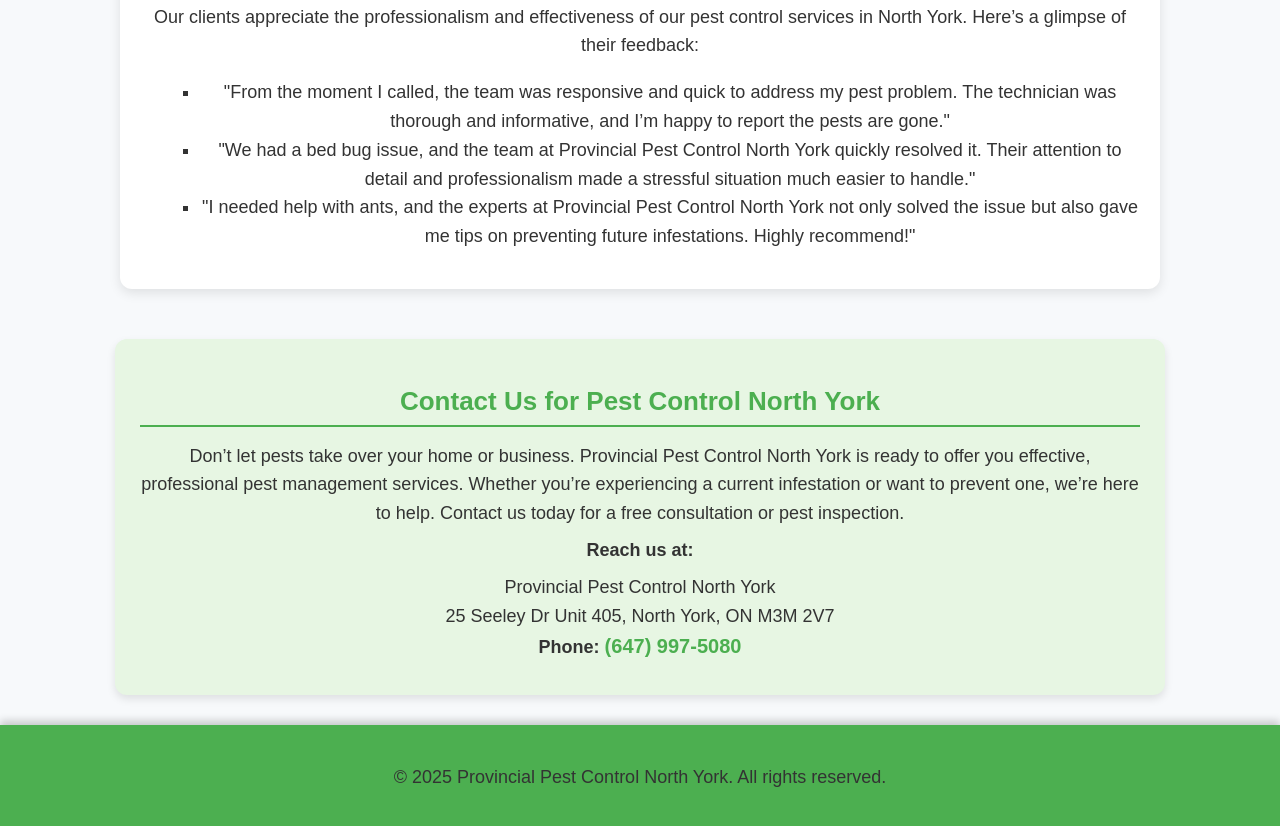
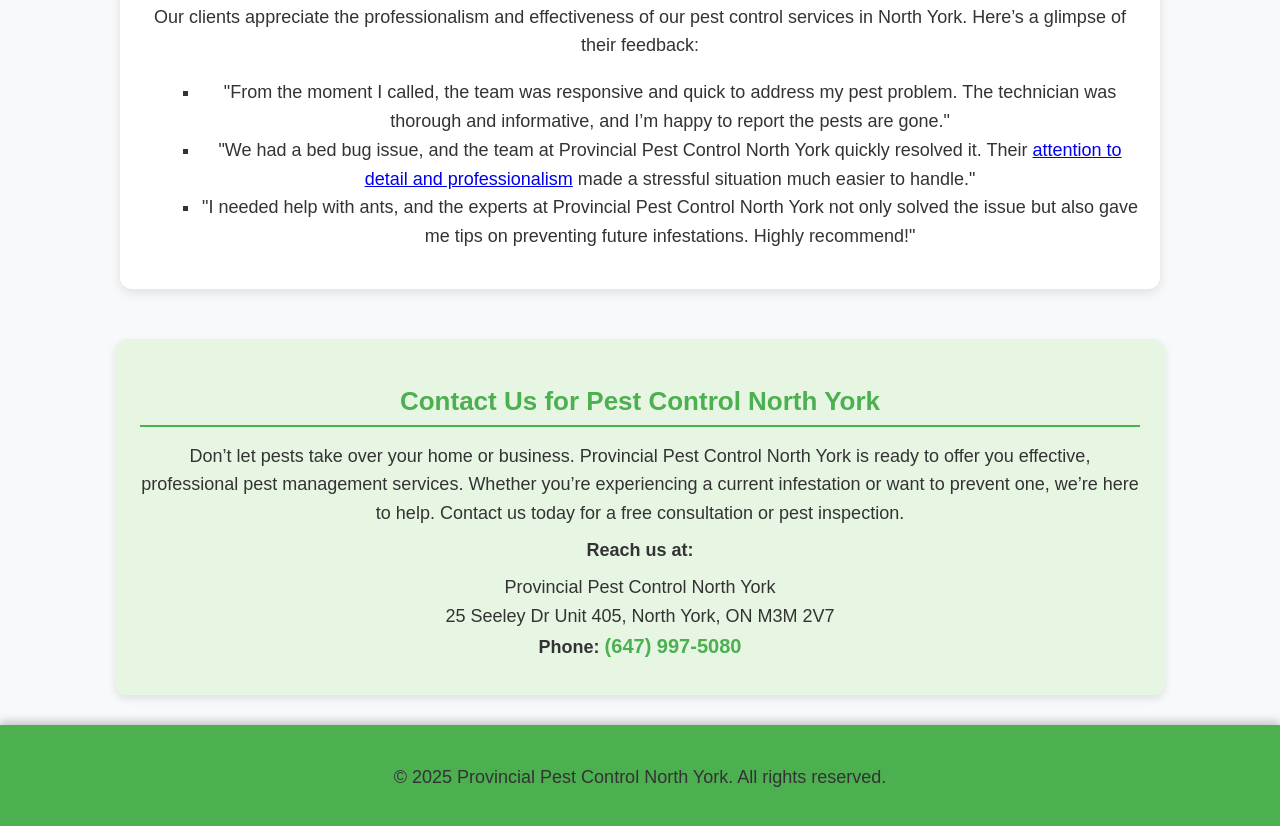
Before and after one commit to roberthinsom/pest-control-north-york-netlify, a plain HTML site: page index.html in a window 1280 px wide. Shown: the part 1419-2245 px from the top of the page. Drawn offline with Linux system fonts and the light colour scheme.

Commit message:
Update index.html

```diff
--- a/index.html
+++ b/index.html
@@ -137,7 +137,7 @@
         <p>Our clients appreciate the professionalism and effectiveness of our pest control services in North York. Here’s a glimpse of their feedback:</p>
         <ul>
             <li>"From the moment I called, the team was responsive and quick to address my pest problem. The technician was thorough and informative, and I’m happy to report the pests are gone."</li>
-            <li>"We had a bed bug issue, and the team at Provincial Pest Control North York quickly resolved it. Their attention to detail and professionalism made a stressful situation much easier to handle."</li>
+            <li>"We had a bed bug issue, and the team at Provincial Pest Control North York quickly resolved it. Their <a href="https://roberthinsom.github.io/pest-control-toronto/">attention to detail and professionalism</a> made a stressful situation much easier to handle."</li>
             <li>"I needed help with ants, and the experts at Provincial Pest Control North York not only solved the issue but also gave me tips on preventing future infestations. Highly recommend!"</li>
         </ul>
     </section>
```
